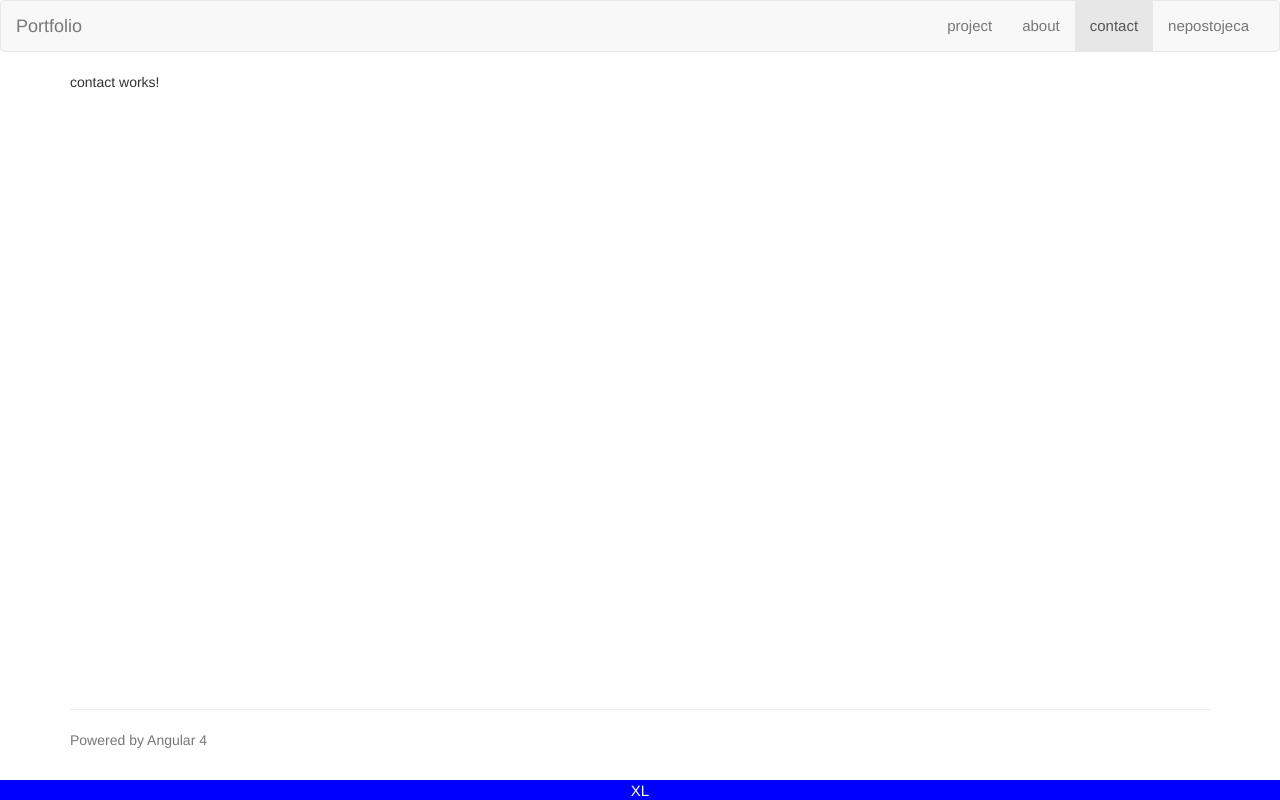
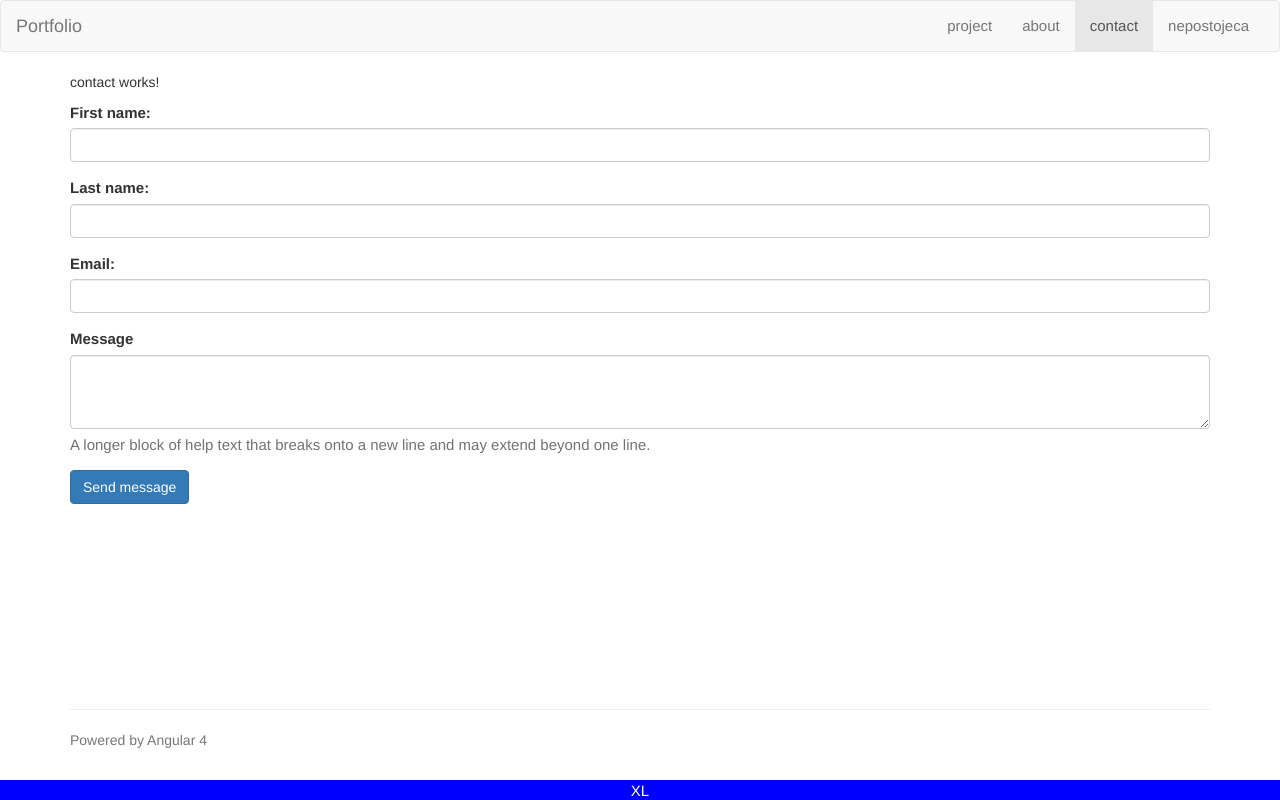
Before and after one commit to dexterns88/pfolio, an Angular app: page /contact in a window 1280 px wide. Built offline with nearby package versions, Linux system fonts and the light colour scheme.

Commit message:
Update animation

```diff
--- a/src/app/app.module.ts
+++ b/src/app/app.module.ts
@@ -1,6 +1,7 @@
 import { BrowserModule } from '@angular/platform-browser';
 import { BrowserAnimationsModule } from '@angular/platform-browser/animations';
 import { NgModule } from '@angular/core';
+import { FormsModule } from '@angular/forms';
 
 import { AppRouting } from './app.routing';
 
@@ -28,7 +29,8 @@ import { ContactComponent } from './contact/contact.component';
   imports: [
     BrowserModule,
     BrowserAnimationsModule,
-    AppRouting
+    AppRouting,
+    FormsModule
   ],
   providers: [
     ProjectsService
--- a/src/app/contact/contact.component.html
+++ b/src/app/contact/contact.component.html
@@ -1,3 +1,38 @@
 <p>
   contact works!
 </p>
+
+<div class="row">
+  <div class="col-sm-12">
+
+    <form (ngSubmit)="send()" #f="ngForm">
+
+      <div class="form-group">
+        <label for="name" class="control-label">First name:</label>
+        <input type="text" class="form-control" name="name" id="name" [(ngModel)]="model.name" #name="ngModel">
+      </div>
+
+      <div class="form-group">
+        <label for="surname" class="control-label">Last name:</label>
+        <input type="text" class="form-control" name="surname" id="surname" [(ngModel)]="model.surname" #surname="ngModel">
+      </div>
+
+      <div class="form-group">
+        <label for="email" class="control-label">Email:</label>
+        <input type="email" class="form-control" name="email" id="email" [(ngModel)]="model.email" #email="ngModel">
+      </div>
+
+      <div class="form-group">
+        <label for="message" class="control-label">Message</label>
+        <textarea class="form-control" rows="3" id="message" name="message" [(ngModel)]="model.message" #message="ngModel"></textarea>
+        <span class="help-block">A longer block of help text that breaks onto a new line and may extend beyond one line.</span>
+      </div>
+
+      <div class="form-group">
+        <button class="btn btn-primary">Send message</button>
+      </div>
+
+    </form>
+  </div>
+
+</div>
--- a/src/app/contact/contact.component.ts
+++ b/src/app/contact/contact.component.ts
@@ -1,15 +1,20 @@
 import { Component, OnInit } from '@angular/core';
 
 @Component({
+  moduleId: module.id,
   selector: 'app-contact',
-  templateUrl: './contact.component.html',
-  styleUrls: ['./contact.component.css']
+  templateUrl: 'contact.component.html'
 })
 export class ContactComponent implements OnInit {
+  protected model: any = {};
 
   constructor() { }
 
   ngOnInit() {
+
   }
 
+  send() {
+    console.log( this.model );
+  }
 }
```
